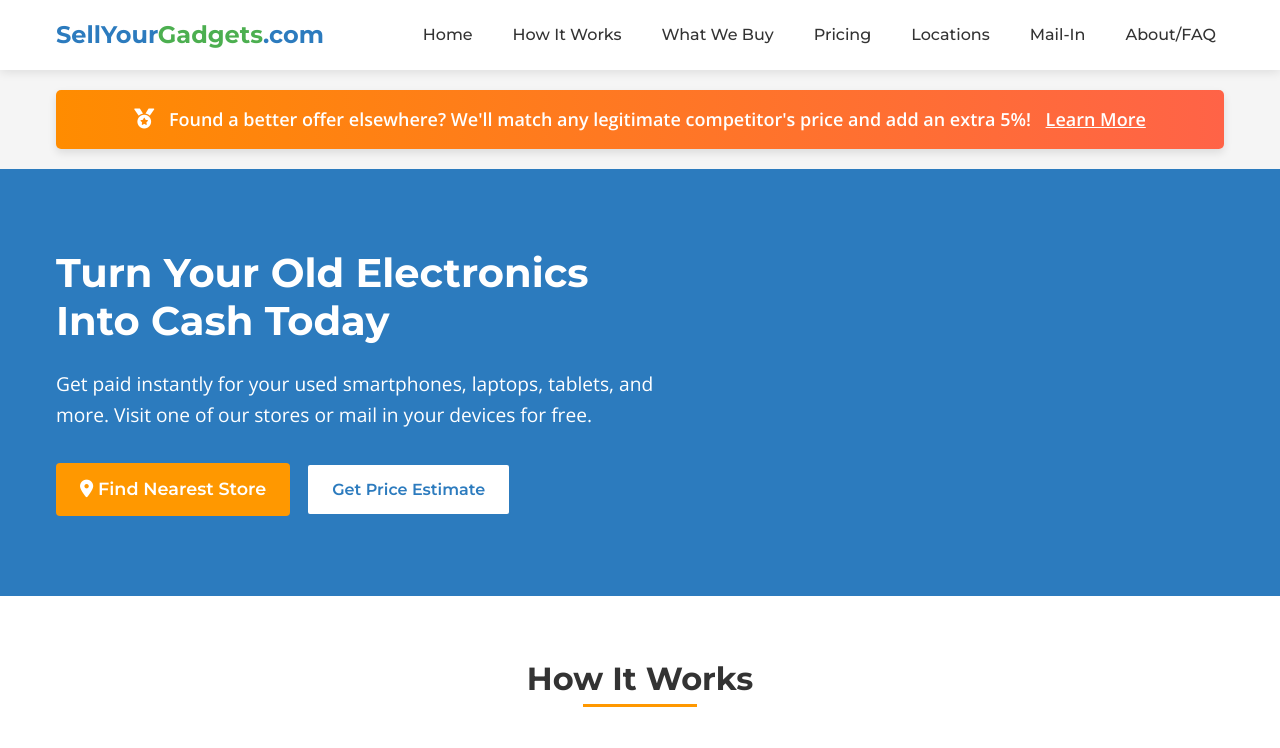
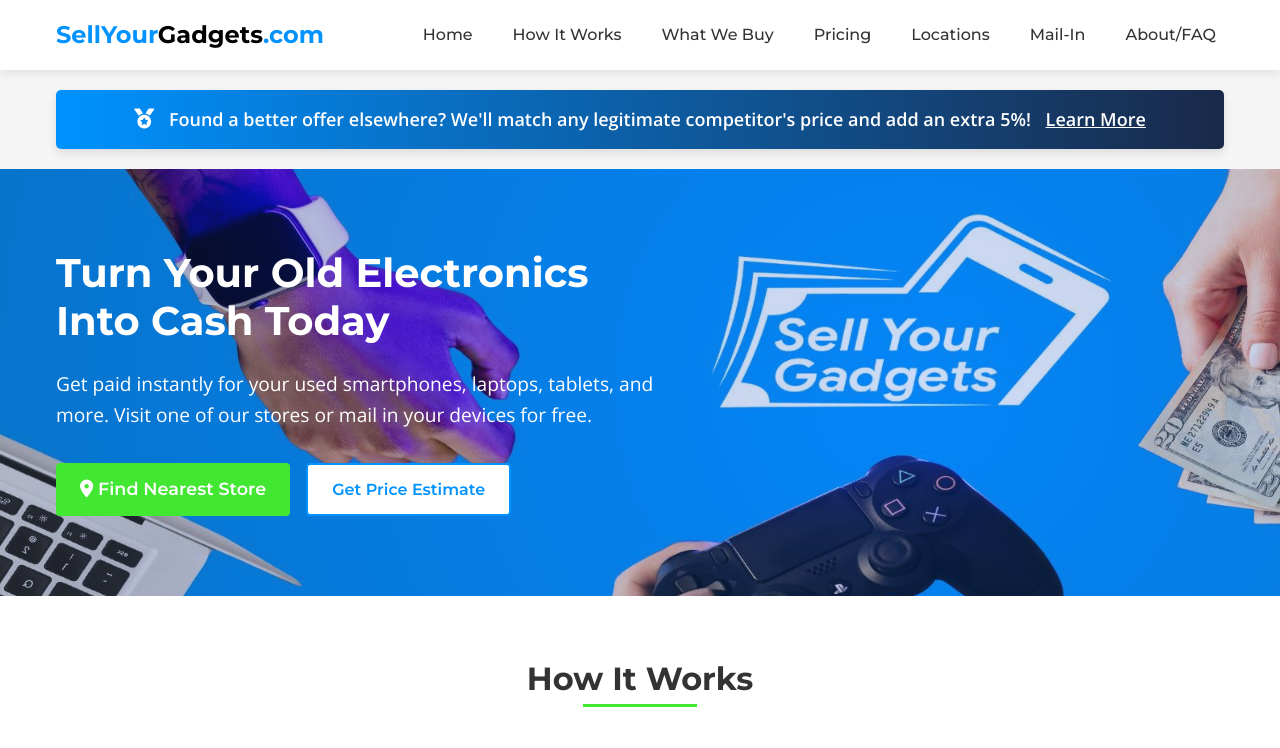
Before and after one commit to SYG-Tech/SYG-v2, a plain HTML site: page index.html in a window 1280 px wide. Shown: the top 748 px of the page. Drawn offline with nearby package versions, Linux system fonts and the light colour scheme.

Commit message:
v3 added banner w/animation styling

```diff
--- a/css/price-match-banner.css
+++ b/css/price-match-banner.css
@@ -1,6 +1,6 @@
 /* Price Match Guarantee Banner Styles */
 .price-match-banner {
-    background: linear-gradient(to right, #ff8c00, #ff6347);
+    background: linear-gradient(to right, #0092FF, #1a2949);
     color: white;
     text-align: center;
     padding: 15px;
--- a/css/styles.css
+++ b/css/styles.css
@@ -12,9 +12,9 @@
 
 /* Global Styles */
 :root {
-  --primary: #2C7BBE;
-  --secondary: #4CAF50;
-  --accent: #FF9800;
+  --primary: #0092FF;
+  --secondary: #000000;
+  --accent: #41e731;
   --background: #F5F5F5;
   --text: #333333;
   --white: #FFFFFF;
@@ -196,11 +196,28 @@ a:hover {
 
 /* Hero Section */
 .hero {
-  background-color: var(--primary);
+  background:
+    radial-gradient(circle, rgba(15, 82, 226, 0.2), rgba(26, 41, 73, 0.3)), /* Gradient with opacity */
+    url('../images/hero section banner.jpg') center/cover no-repeat; /* Image */
+  background-size: 150% 150%; /* Optional: for animated background */
+  animation: pulseGradient 6s ease infinite; /* Gradient animation */
+
   color: var(--white);
   padding: 5rem 0;
   position: relative;
   overflow: hidden;
+}
+
+@keyframes pulseGradient {
+  0% {
+    background-position: 0% 50%;
+  }
+  50% {
+    background-position: 100% 50%;
+  }
+  100% {
+    background-position: 0% 50%;
+  }
 }
 
 .hero-content {
```
Also changed, not shown: images/hero section banner.jpg (added).
